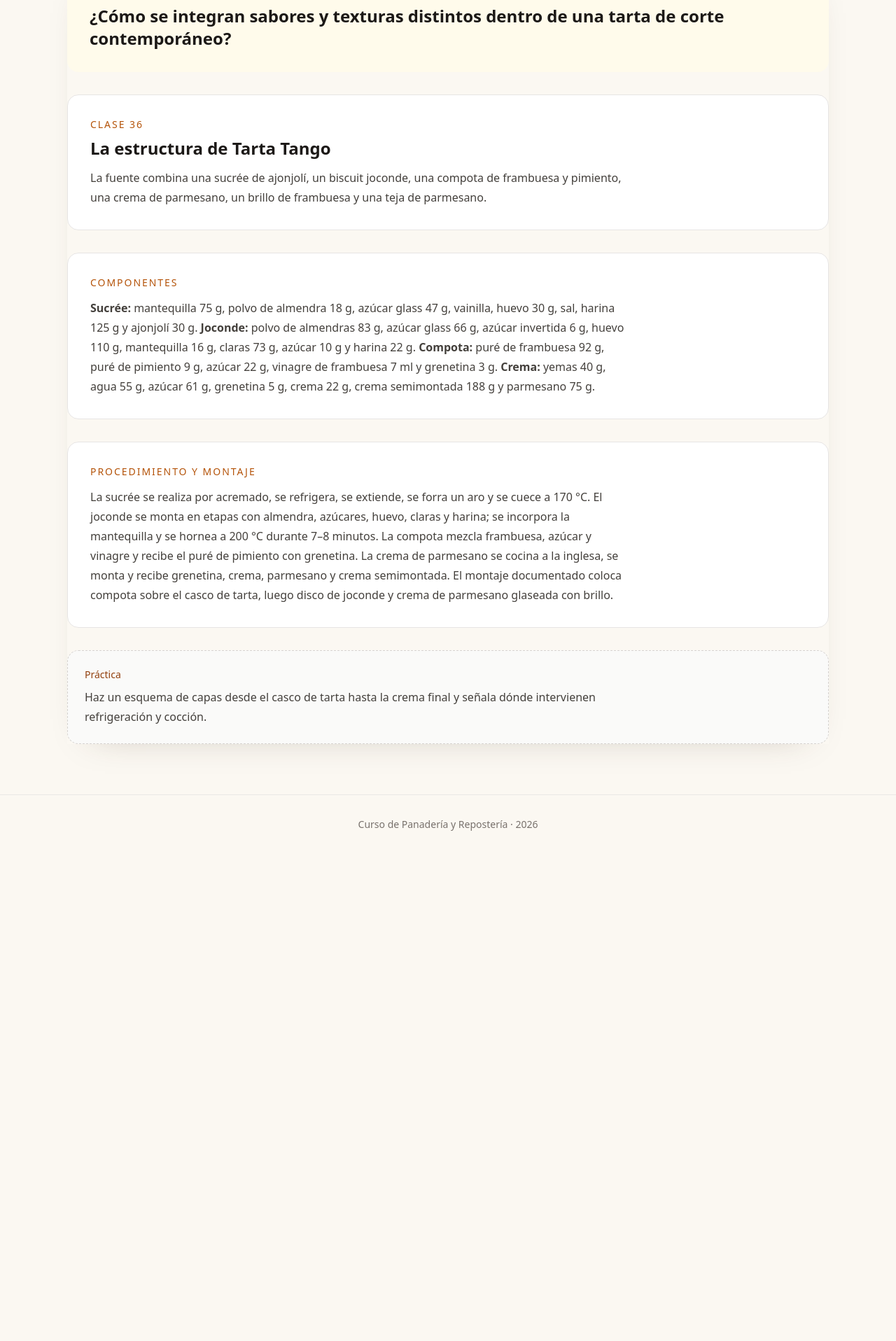
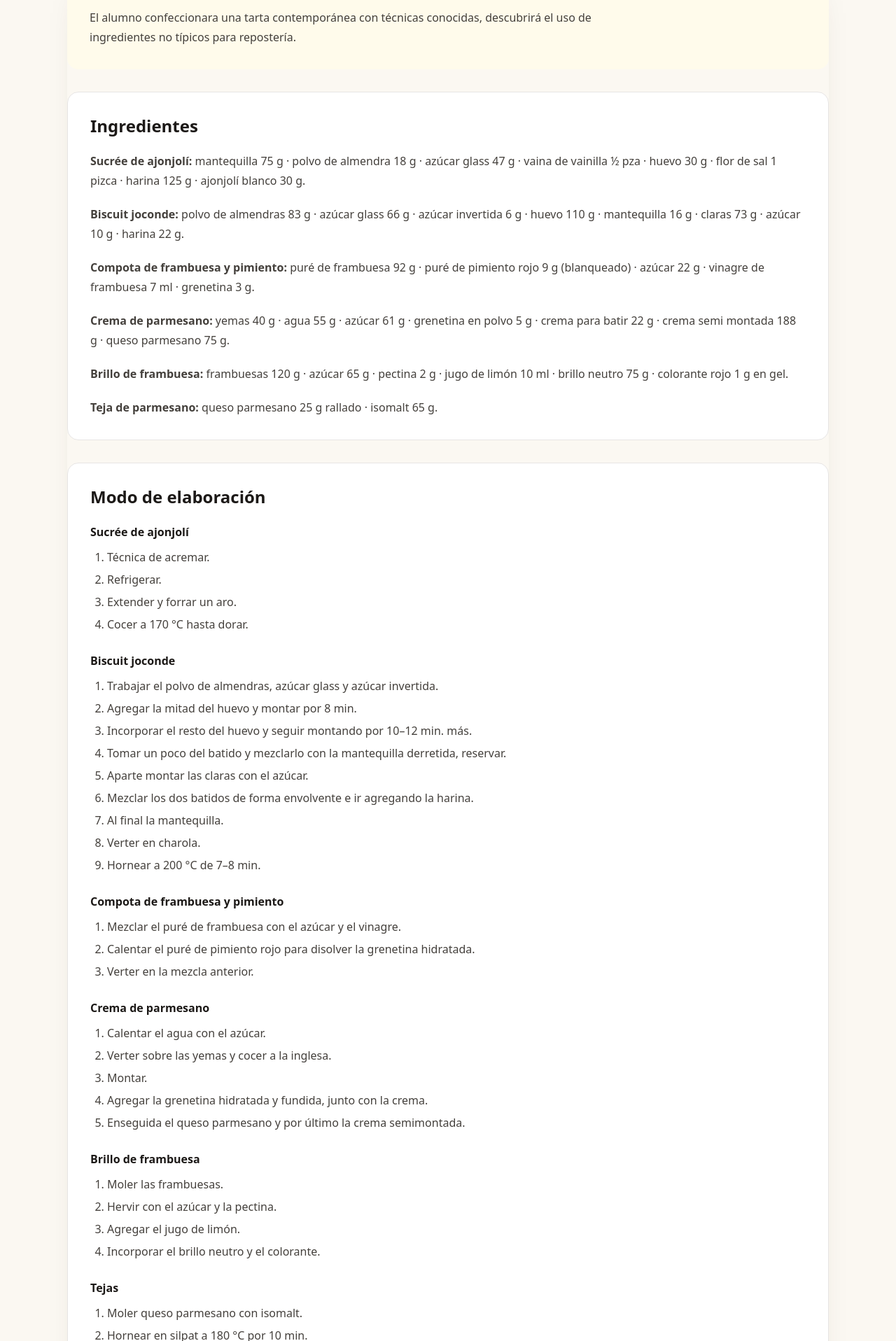
Before and after one commit to Drworm82/CursoPanadero, a Next.js app: page /leccion-tarta-tango in a window 1280 px wide. Shown: the part 344-2260 px from the top of the page at 70% size. Before the commit the page ends 1564 px from the top, so only its background shows below. Built offline with nearby package versions, Linux system fonts and the light colour scheme; no server answers.

Commit message:
Corrige contenido de M8 con base en la fuente

```diff
--- a/pages/leccion-tarta-tango.js
+++ b/pages/leccion-tarta-tango.js
@@ -1,16 +1,35 @@
 import CourseShell from '../components/course/CourseShell';
 
-const lesson = { number: '63', title: 'Tarta Tango', subtitle: 'Sucrée de ajonjolí, biscuit joconde, compota de frambuesa y pimiento, crema de parmesano, brillo y teja.' };
+const lesson = { number: '63', title: 'Tarta Tango', subtitle: 'Clase 36 · Pastelería Contemporánea' };
 
 export default function LessonPage() {
   return (
     <CourseShell eyebrow="Módulo 8 · Lección 63" title={lesson.title} subtitle={lesson.subtitle} backHref="/modulo-8" backLabel="Volver al módulo">
       <div className="space-y-8">
-        <section className="rounded-2xl bg-amber-50 p-6 sm:p-8"><p className="text-sm font-medium uppercase tracking-[0.14em] text-amber-700">Pregunta de la lección</p><h2 className="mt-2 text-2xl font-semibold text-stone-900">¿Cómo se integran sabores y texturas distintos dentro de una tarta de corte contemporáneo?</h2></section>
-        <section className="rounded-2xl border border-stone-200 bg-white p-6 sm:p-8"><p className="text-sm font-medium uppercase tracking-[0.14em] text-amber-700">Clase 36</p><h2 className="mt-2 text-2xl font-semibold text-stone-900">La estructura de Tarta Tango</h2><p className="mt-3 max-w-3xl leading-7 text-stone-700">La fuente combina una sucrée de ajonjolí, un biscuit joconde, una compota de frambuesa y pimiento, una crema de parmesano, un brillo de frambuesa y una teja de parmesano.</p></section>
-        <section className="rounded-2xl border border-stone-200 bg-white p-6 sm:p-8"><p className="text-sm font-medium uppercase tracking-[0.14em] text-amber-700">Componentes</p><p className="mt-3 max-w-3xl leading-7 text-stone-700"><strong>Sucrée:</strong> mantequilla 75 g, polvo de almendra 18 g, azúcar glass 47 g, vainilla, huevo 30 g, sal, harina 125 g y ajonjolí 30 g. <strong>Joconde:</strong> polvo de almendras 83 g, azúcar glass 66 g, azúcar invertida 6 g, huevo 110 g, mantequilla 16 g, claras 73 g, azúcar 10 g y harina 22 g. <strong>Compota:</strong> puré de frambuesa 92 g, puré de pimiento 9 g, azúcar 22 g, vinagre de frambuesa 7 ml y grenetina 3 g. <strong>Crema:</strong> yemas 40 g, agua 55 g, azúcar 61 g, grenetina 5 g, crema 22 g, crema semimontada 188 g y parmesano 75 g.</p></section>
-        <section className="rounded-2xl border border-stone-200 bg-white p-6 sm:p-8"><p className="text-sm font-medium uppercase tracking-[0.14em] text-amber-700">Procedimiento y montaje</p><p className="mt-3 max-w-3xl leading-7 text-stone-700">La sucrée se realiza por acremado, se refrigera, se extiende, se forra un aro y se cuece a 170 °C. El joconde se monta en etapas con almendra, azúcares, huevo, claras y harina; se incorpora la mantequilla y se hornea a 200 °C durante 7–8 minutos. La compota mezcla frambuesa, azúcar y vinagre y recibe el puré de pimiento con grenetina. La crema de parmesano se cocina a la inglesa, se monta y recibe grenetina, crema, parmesano y crema semimontada. El montaje documentado coloca compota sobre el casco de tarta, luego disco de joconde y crema de parmesano glaseada con brillo.</p></section>
-        <section className="rounded-2xl border border-dashed border-stone-300 bg-stone-50 p-6"><p className="text-sm font-medium text-amber-800">Práctica</p><p className="mt-2 max-w-3xl leading-7 text-stone-700">Haz un esquema de capas desde el casco de tarta hasta la crema final y señala dónde intervienen refrigeración y cocción.</p></section>
+        <section className="rounded-2xl bg-amber-50 p-6 sm:p-8"><p className="text-sm font-medium uppercase tracking-[0.14em] text-amber-700">Objetivo del aprendizaje</p><p className="mt-3 max-w-3xl leading-7 text-stone-700">El alumno confeccionara una tarta contemporánea con técnicas conocidas, descubrirá el uso de ingredientes no típicos para repostería.</p></section>
+        <section className="rounded-2xl border border-stone-200 bg-white p-6 sm:p-8">
+          <h2 className="text-2xl font-semibold text-stone-900">Ingredientes</h2>
+          <div className="mt-5 space-y-5 leading-7 text-stone-700">
+            <p><strong>Sucrée de ajonjolí:</strong> mantequilla 75 g · polvo de almendra 18 g · azúcar glass 47 g · vaina de vainilla ½ pza · huevo 30 g · flor de sal 1 pizca · harina 125 g · ajonjolí blanco 30 g.</p>
+            <p><strong>Biscuit joconde:</strong> polvo de almendras 83 g · azúcar glass 66 g · azúcar invertida 6 g · huevo 110 g · mantequilla 16 g · claras 73 g · azúcar 10 g · harina 22 g.</p>
+            <p><strong>Compota de frambuesa y pimiento:</strong> puré de frambuesa 92 g · puré de pimiento rojo 9 g (blanqueado) · azúcar 22 g · vinagre de frambuesa 7 ml · grenetina 3 g.</p>
+            <p><strong>Crema de parmesano:</strong> yemas 40 g · agua 55 g · azúcar 61 g · grenetina en polvo 5 g · crema para batir 22 g · crema semi montada 188 g · queso parmesano 75 g.</p>
+            <p><strong>Brillo de frambuesa:</strong> frambuesas 120 g · azúcar 65 g · pectina 2 g · jugo de limón 10 ml · brillo neutro 75 g · colorante rojo 1 g en gel.</p>
+            <p><strong>Teja de parmesano:</strong> queso parmesano 25 g rallado · isomalt 65 g.</p>
+          </div>
+        </section>
+        <section className="rounded-2xl border border-stone-200 bg-white p-6 sm:p-8">
+          <h2 className="text-2xl font-semibold text-stone-900">Modo de elaboración</h2>
+          <div className="mt-5 space-y-6 leading-7 text-stone-700">
+            <div><h3 className="font-semibold text-stone-900">Sucrée de ajonjolí</h3><ol className="mt-2 list-decimal space-y-1 pl-6"><li>Técnica de acremar.</li><li>Refrigerar.</li><li>Extender y forrar un aro.</li><li>Cocer a 170 °C hasta dorar.</li></ol></div>
+            <div><h3 className="font-semibold text-stone-900">Biscuit joconde</h3><ol className="mt-2 list-decimal space-y-1 pl-6"><li>Trabajar el polvo de almendras, azúcar glass y azúcar invertida.</li><li>Agregar la mitad del huevo y montar por 8 min.</li><li>Incorporar el resto del huevo y seguir montando por 10–12 min. más.</li><li>Tomar un poco del batido y mezclarlo con la mantequilla derretida, reservar.</li><li>Aparte montar las claras con el azúcar.</li><li>Mezclar los dos batidos de forma envolvente e ir agregando la harina.</li><li>Al final la mantequilla.</li><li>Verter en charola.</li><li>Hornear a 200 °C de 7–8 min.</li></ol></div>
+            <div><h3 className="font-semibold text-stone-900">Compota de frambuesa y pimiento</h3><ol className="mt-2 list-decimal space-y-1 pl-6"><li>Mezclar el puré de frambuesa con el azúcar y el vinagre.</li><li>Calentar el puré de pimiento rojo para disolver la grenetina hidratada.</li><li>Verter en la mezcla anterior.</li></ol></div>
+            <div><h3 className="font-semibold text-stone-900">Crema de parmesano</h3><ol className="mt-2 list-decimal space-y-1 pl-6"><li>Calentar el agua con el azúcar.</li><li>Verter sobre las yemas y cocer a la inglesa.</li><li>Montar.</li><li>Agregar la grenetina hidratada y fundida, junto con la crema.</li><li>Enseguida el queso parmesano y por último la crema semimontada.</li></ol></div>
+            <div><h3 className="font-semibold text-stone-900">Brillo de frambuesa</h3><ol className="mt-2 list-decimal space-y-1 pl-6"><li>Moler las frambuesas.</li><li>Hervir con el azúcar y la pectina.</li><li>Agregar el jugo de limón.</li><li>Incorporar el brillo neutro y el colorante.</li></ol></div>
+            <div><h3 className="font-semibold text-stone-900">Tejas</h3><ol className="mt-2 list-decimal space-y-1 pl-6"><li>Moler queso parmesano con isomalt.</li><li>Hornear en silpat a 180 °C por 10 min.</li></ol></div>
+            <div><h3 className="font-semibold text-stone-900">Montaje</h3><ol className="mt-2 list-decimal space-y-1 pl-6"><li>Colocar sobre el casco de tarta una capa de compota de frambuesa y refrigerar.</li><li>Poner un disco de joconde y sobre esta la crema de parmesano glaseada con el brillo.</li></ol></div>
+          </div>
+        </section>
       </div>
     </CourseShell>
   );
```
